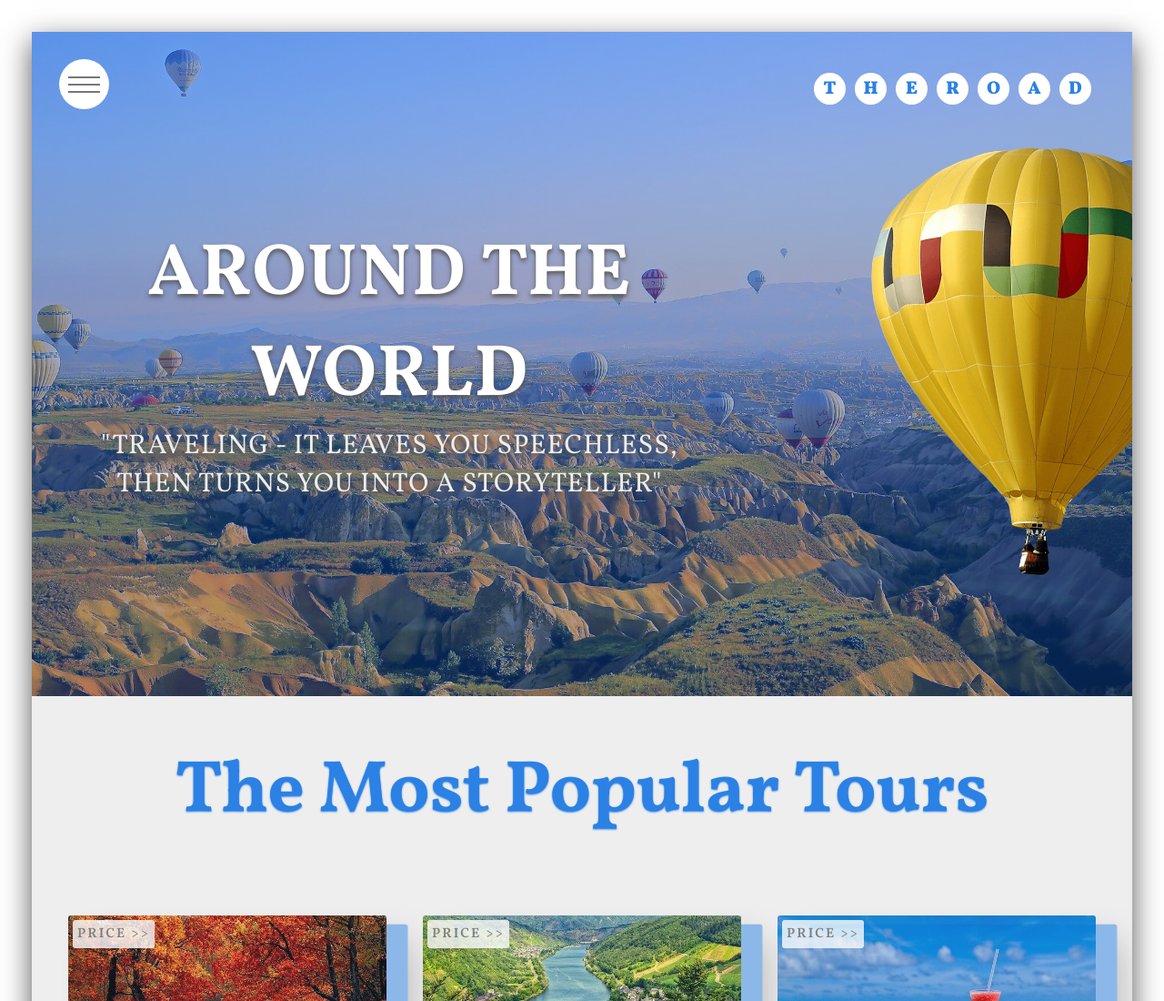
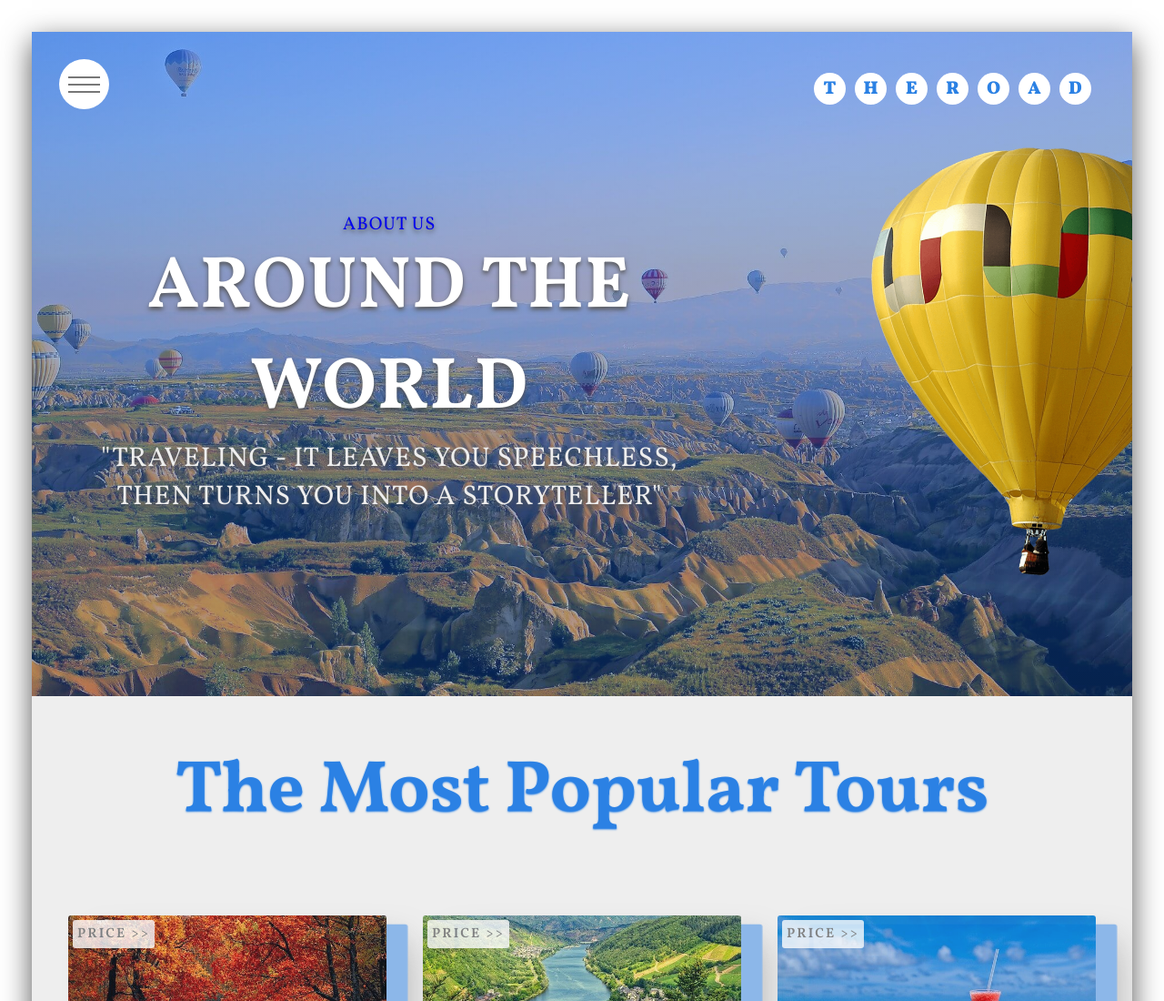
Before and after one commit to Successfulllosers/html-project, a plain HTML site: page index.html in a window 1280 px wide. Shown: the top 1100 px of the page at 91% size. Drawn offline with Linux system fonts and the light colour scheme.

Commit message:
last commit

```diff
--- a/index.html
+++ b/index.html
@@ -63,6 +63,7 @@
       <!-- Header -->
       <header class="header center" id="header">
         <div class="header-text">
+          <a href="abouts.html" style="text-decoration: none; font-size: 20px;">About Us</a>
           <h1 class="heading">Around the world</h1>
           <p class="header-paragraph">
             "Traveling - it leaves you speechless, then turns you into a
```
